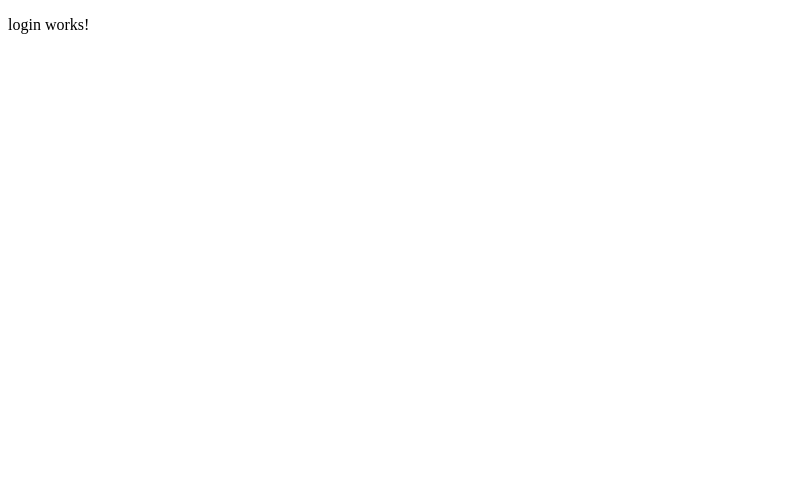
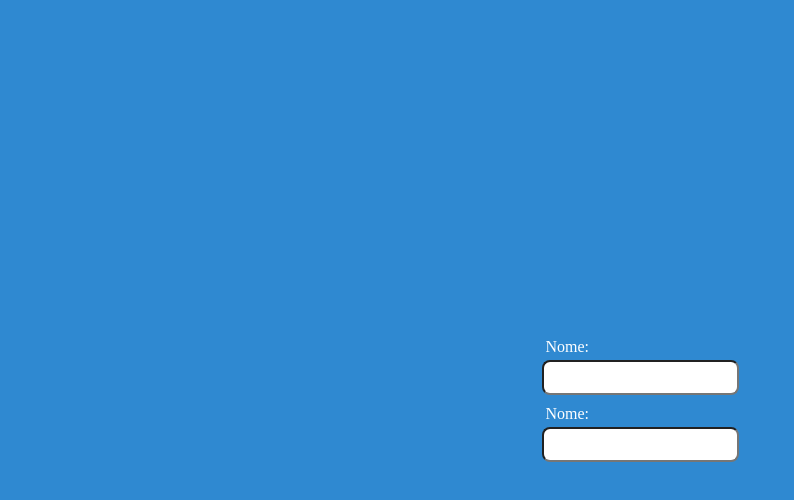
Before and after one commit to joaomouratocn/frontend-projeto-temperatura, an Angular app: page /login in a window 1280 px wide. Shown: the top 500 px of the page, without its empty margins (0-794 px from the left). Built offline with nearby package versions, Linux system fonts and the light colour scheme.

Commit message:
criado componente input

```diff
--- /dev/null
+++ b/src/app/components/input/input.component.css
@@ -0,0 +1,16 @@
+div{
+    width: 100%;
+    margin: 10px;
+
+    p{
+        font-size: 16px;
+        margin-left: 4px;
+        color: var(--text-color-primaty);
+    }
+
+    input{
+        margin-top: 4px;
+        padding: 8px;
+        border-radius: 8px;
+    }
+}
--- /dev/null
+++ b/src/app/components/input/input.component.html
@@ -0,0 +1,4 @@
+<div>
+    <p>Nome:</p>
+    <input type="text">
+</div>
--- a/src/app/pages/login/login.component.css
+++ b/src/app/pages/login/login.component.css
@@ -0,0 +1,20 @@
+.container-login{
+    display: flex;
+    align-items: center;
+    justify-content: center;
+    height: 100vh;
+    background-color: var(--primary-color);
+
+    .content{
+        display: flex;
+        align-items: center;
+        justify-content: center;
+
+        width: 50%;
+        max-width: 560px;
+        height: 60%;
+        max-height: 600px;
+        border-radius: 20px;
+        background-color: var(--surface-color);
+    }
+}
--- a/src/app/pages/login/login.component.html
+++ b/src/app/pages/login/login.component.html
@@ -1 +1,8 @@
-<p>login works!</p>
+<div class="container-login">
+    <div class="">
+        <form action="?" method="post">
+            <app-input></app-input>
+            <app-input></app-input>
+        </form>
+    </div>
+</div>
--- a/src/app/pages/login/login.component.ts
+++ b/src/app/pages/login/login.component.ts
@@ -1,8 +1,9 @@
 import { Component } from '@angular/core';
+import { InputComponent } from '../../components/input/input.component';
 
 @Component({
   selector: 'app-login',
-  imports: [],
+  imports: [InputComponent],
   templateUrl: './login.component.html',
   styleUrl: './login.component.css'
 })
--- a/src/styles.css
+++ b/src/styles.css
@@ -1 +1,13 @@
-/* You can add global styles to this file, and also import other style files */
+:root{
+   --primary-color: #2F89D1;
+   --surface-color: rgba(13, 12, 12, 0.52);
+   --inputs-bg-colot: #F7F7F7;
+
+   --text-color-primaty: #FFFFFF;
+   --text-color-secondary: #262727;
+}
+
+*{
+    margin: 0;
+    padding: 0;
+}
```
Also changed, not shown: src/app/components/input/input.component.ts (added, +11 -0 lines), 1 other file (tests, documents, lock files or other folders).
